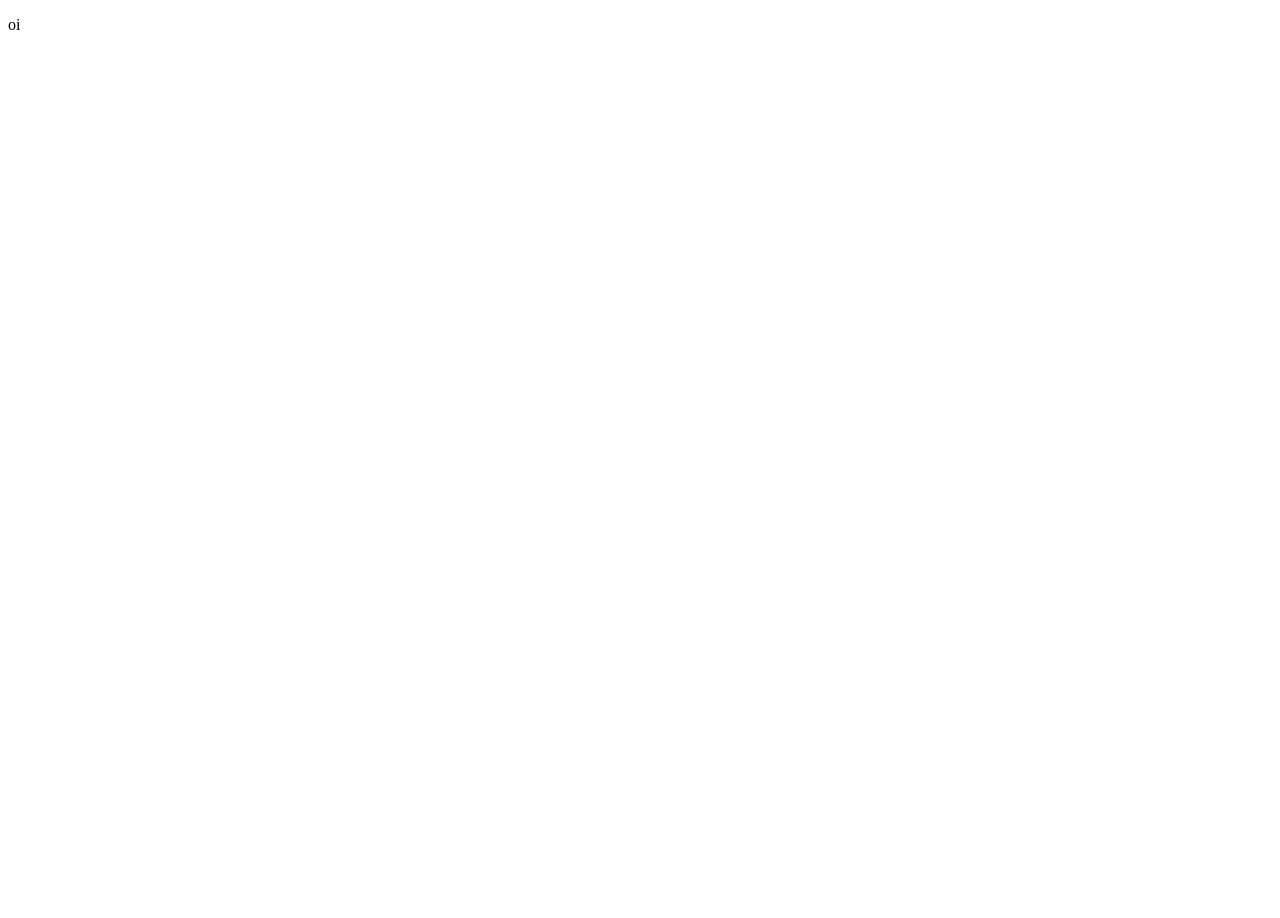
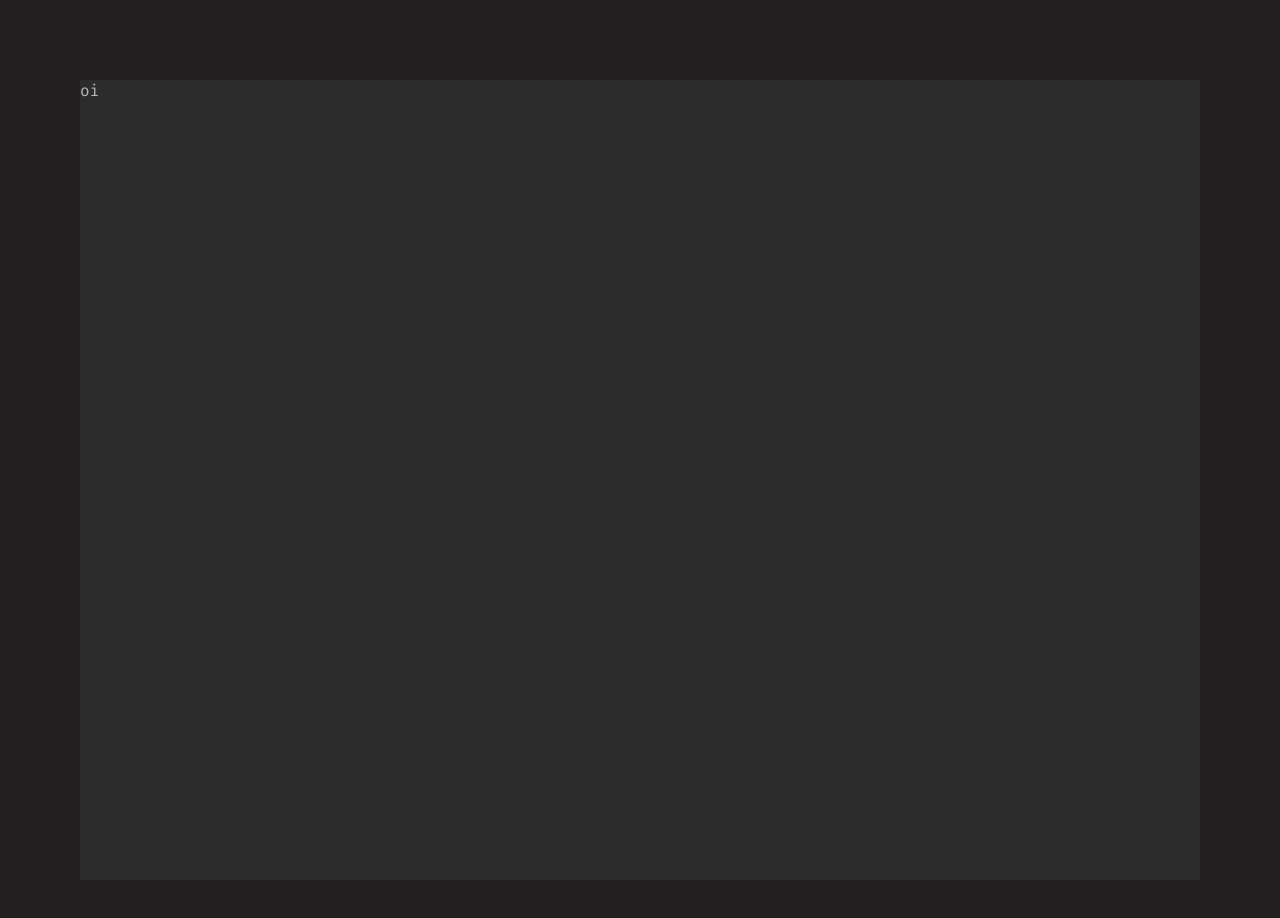
Before and after one commit to eduardacalderan/Portfolio-Eduarda-Calderan, a React (Create React App) app: page / in a window 1280 px wide. Shown: the top 918 px of the page. Before the commit the page ends 800 px from the top, so only its background shows below. Built offline with nearby package versions, Linux system fonts and the light colour scheme.

Commit message:
created global styles

```diff
--- a/package.json
+++ b/package.json
@@ -3,6 +3,7 @@
   "version": "0.1.0",
   "private": true,
   "devDependencies": {
+    "@types/styled-components": "^5.1.25",
     "@typescript-eslint/eslint-plugin": "^5.26.0",
     "@typescript-eslint/parser": "^5.26.0",
     "eslint": "^8.16.0",
@@ -24,7 +25,7 @@
     "@types/react-dom": "^18.0.6",
     "react": "^18.2.0",
     "react-dom": "^18.2.0",
-    "react-scripts": "5.0.1",
+    "react-scripts": "^5.0.1",
     "styled-components": "^5.3.5",
     "typescript": "^4.7.4",
     "web-vitals": "^2.1.4"
--- a/public/index.html
+++ b/public/index.html
@@ -3,6 +3,13 @@
   <head>
     <meta charset="utf-8" />
     <meta name="viewport" content="width=device-width, initial-scale=1" />
+
+    <link rel="preconnect" href="https://fonts.googleapis.com" />
+    <link rel="preconnect" href="https://fonts.gstatic.com" crossorigin />
+    <link
+      href="https://fonts.googleapis.com/css2?family=Fira+Code&display=swap"
+      rel="stylesheet"
+    />
 
     <title>Eduarda Calderan - Full Stack Developer</title>
   </head>
--- a/src/App.tsx
+++ b/src/App.tsx
@@ -1,8 +1,11 @@
 import React from "react";
+
+import GlobalStyle from "./styles/global";
 
 function App() {
   return (
     <div className="App">
+      <GlobalStyle />
       <p>oi</p>
     </div>
   );
--- /dev/null
+++ b/src/styles/global.ts
@@ -0,0 +1,51 @@
+import { createGlobalStyle } from "styled-components";
+
+export default createGlobalStyle`
+
+  :root {
+
+    --extra-dark-gray:#211F1F;
+    --dark-gray: #2C2C2C;
+    --medium-gray: #383838; //lines
+    --light-gray: #787878;
+    --gray-text: #B8B8B8;
+
+    --orange: #FEA55F;
+    --light-orange: #FFCFAB;
+
+    --light-green: #6BFFBE; //gradients
+    --overshadowed-green: #3C9D93; /* ???? */
+
+    --blue: #5290FF; //gradients
+
+    --purple: #C98BDF; /* ??? */
+  }
+
+  * {
+    margin: 0;
+    padding: 0;
+    box-sizing: border-box;
+    outline: 0;
+  }
+
+  body {
+    background-color: var(--extra-dark-gray);
+    color: var(--gray-text);
+
+    padding: 5rem;
+
+    -webkit-font-smoothing: antialiased;
+  }
+
+
+  body, input, button {
+    font-family: 'Fira Code', monospace;
+    font-size: 16px;
+  }
+
+  .App {
+    background-color: var(--dark-gray);
+
+    height: 100vh;
+  }
+`;
```
Also changed, not shown: src/components/Home/index.tsx (added, +7 -0 lines), 2 other files (tests, documents, lock files or other folders).
